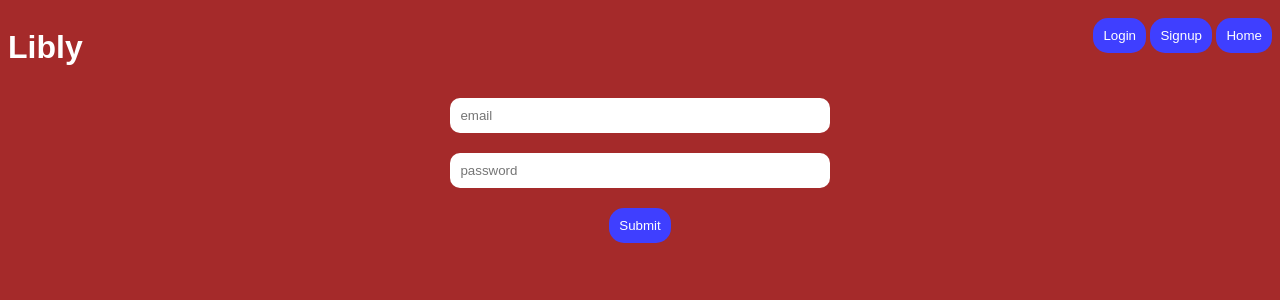
After one commit to Scion-Kin/Libly, a Flask app: page /login in a window 1280 px wide. The commit adds this page. Shown: the top 300 px of the page. Run offline with Flask 3, Linux system fonts and the light colour scheme.

Commit message:
Login handler changed

```diff
--- a/web_client/app.py
+++ b/web_client/app.py
@@ -1,12 +1,19 @@
 #!/usr/bin/python3
 ''' This is the web server '''
 
-from flask import Flask, render_template
-from models import storage
-from models.user import User
-import requests
+from web_client.views import client_view
+from flask import Flask, Blueprint, render_template, abort, session
+from itsdangerous import URLSafeSerializer
+
 
 app = Flask(__name__)
+
+app.secret_key = 'temporary_key'
+
+s = URLSafeSerializer(app.secret_key)
+
+app.register_blueprint(client_view)
+
 
 @app.route('/', strict_slashes=False)
 def home():
@@ -15,22 +22,5 @@ def home():
     return render_template('index.html')
 
 
-@app.route('/confirm/<string:user_id>', strict_slashes=False)
-def confirm_email(user_id):
-    ''' activates the account of a user '''
-
-    req = requests.get('http://0.0.0.0:5000/api/v1/users/{}'.format(user_id))
-
-    if req.status_code == 200:
-        user = storage.get(User, user_id)
-        if user.confirmed is False:
-            user.confirmed = True
-            user.save()
-
-        return render_template('confirm_email.html', confirmed=True)
-
-    return render_template('confirm_email.html', confirmed=False)
-
-
 if __name__ == "__main__":
     app.run(port=5050, debug=True)
--- a/web_client/templates/index.html
+++ b/web_client/templates/index.html
@@ -3,9 +3,56 @@
 <head>
     <meta charset="UTF-8">
     <meta name="viewport" content="width=device-width, initial-scale=1.0">
-    <title>Home</title>
+    <title>{% block title %}{% endblock %} | Libly</title>
+    {% block head %}{% endblock %}
+    <style>
+        body {
+            text-align: center;
+            font-family: Arial, Helvetica, sans-serif;
+            background-color: brown;
+            color: white;
+        }
+
+        header {
+            display: flex;
+            justify-content: space-between;
+        }
+
+        button, input[type="submit"] {
+            background: rgb(63, 63, 255);
+            color: white;
+            padding: 10px;
+            border: none;
+            border-radius: 15px;
+            max-width: 150px;
+            margin: auto;
+            margin-top: 10px;
+        }
+        form {
+            display: flex;
+            flex-direction: column;
+            width: 30%;
+            margin: auto;
+        }
+        input {
+            margin: 10px 0px;
+            border-radius: 10px;
+            border: none;
+            padding: 10px;
+        }
+    </style>
 </head>
 <body>
-    <h1>Hello Libly!</h1>
+    {% block header %}
+    <header>
+        <h1>Libly</h1>
+        <nav>
+            <a href="/login"><button>Login</button></a>
+            <a href="/signup"><button>Signup</button></a>
+            <a href="/home"><button>Home</button></a>
+        </nav>
+    </header>
+    {% endblock %}
+    {% block body_content %}{% endblock %}
 </body>
 </html>
--- /dev/null
+++ b/web_client/templates/login.html
@@ -0,0 +1,12 @@
+{% extends "index.html" %}
+{% block title %}Login{% endblock %}
+{% block body_content %}
+<form method="POST" action="{{ url_for('client_view.login') }}">
+    <input type="email" name="email" placeholder="email">
+    <input type="password" name="password" placeholder="password">
+    <input type="submit">
+</form>
+{% if error %}
+<p>{{ error }}</p>
+{% endif %}
+{% endblock %}
--- /dev/null
+++ b/web_client/views/login.py
@@ -0,0 +1,32 @@
+#!/usr/bin/python3
+''' The log in route '''
+
+from web_client.views import client_view
+from flask import render_template, request, session, url_for, redirect
+from models import storage
+from models.user import User
+from itsdangerous import URLSafeSerializer
+
+
+@client_view.route('/login', methods=['GET', 'POST'], strict_slashes=False)
+def login():
+    ''' log the user in '''
+
+    if request.method == "POST":
+        email = request.form.get('email')
+        password = request.form.get('password')
+
+        user = [i for i in storage.all(User).values() if i.email == email]
+        if len(user) < 1:
+            return render_template('login.html', error='User not found')
+
+        if password == user[0].password:
+            session["logged"] = True
+            session["user_id"] = user[0].id
+            session["user_name"] = user[0].first_name + user[0].last_name
+
+            return redirect(url_for('home'))
+        else:
+            return render_template('login.html', error='Invalid credentials')
+
+    return render_template("login.html")
```
Also changed, not shown: web_client/templates/confirm_email.html (+9 -17 lines), web_client/test.py (added, +15 -0 lines), web_client/views/__init__.py (added, +9 -0 lines), web_client/views/activation.py (added, +22 -0 lines).
